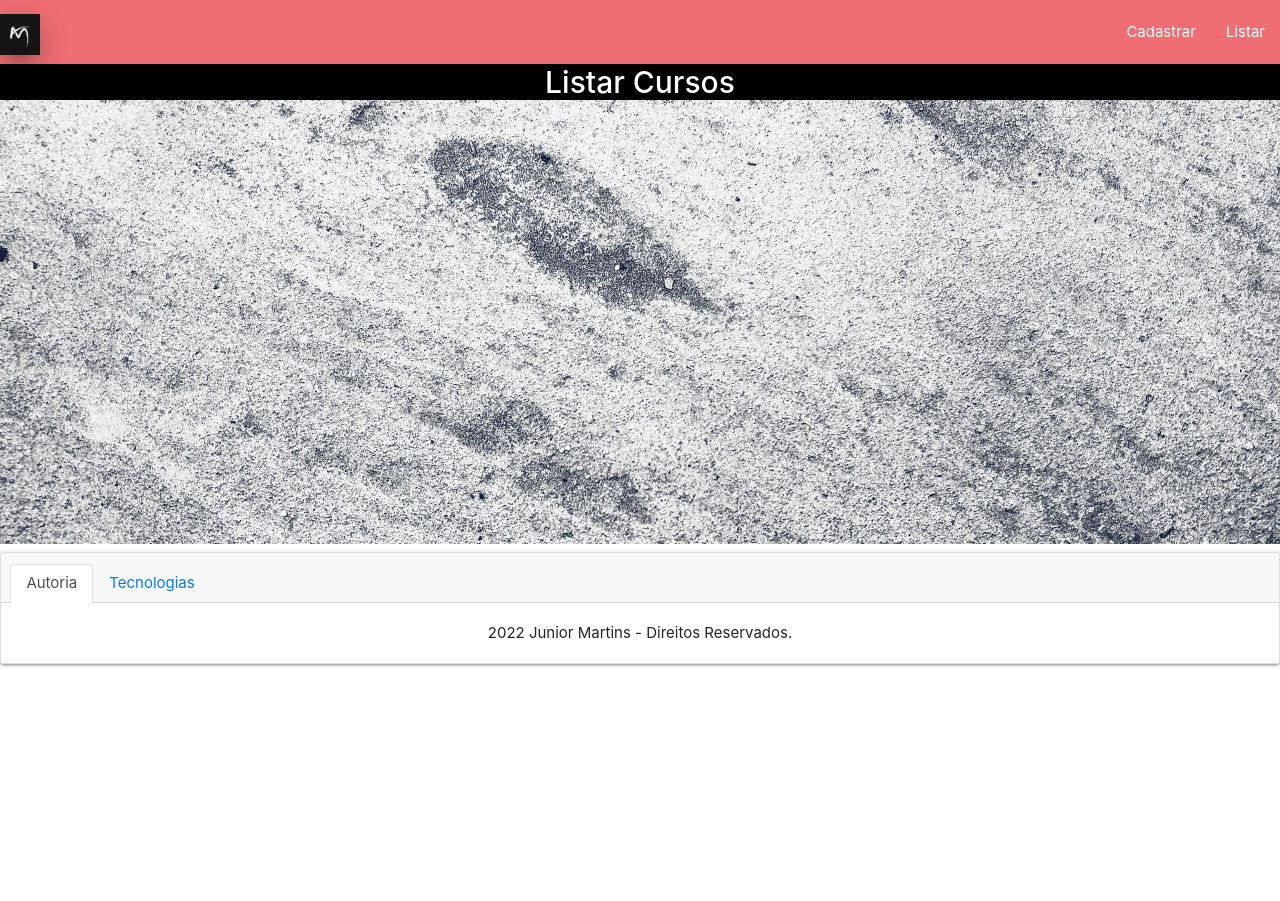
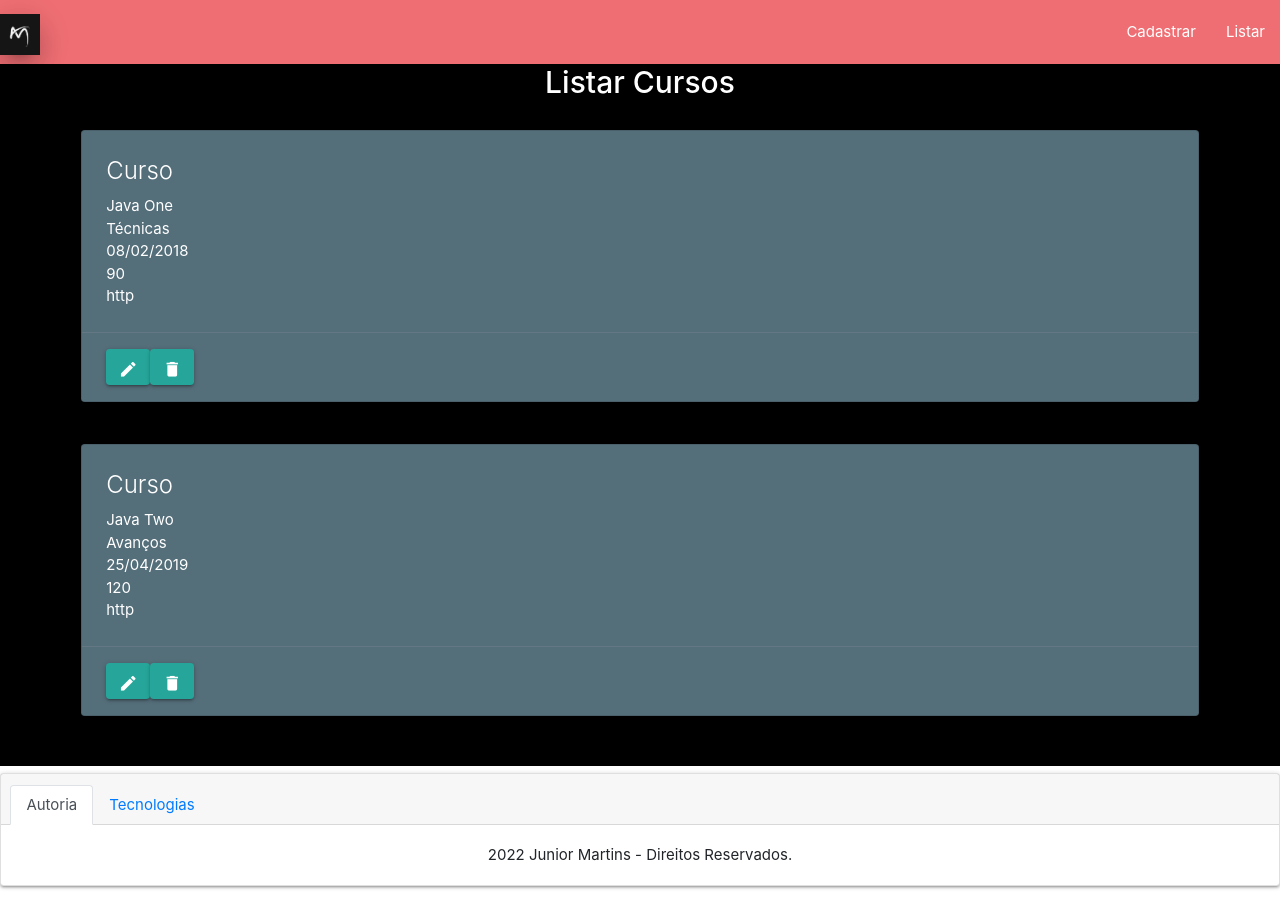
Before and after one commit to juniorsmartins/portfolio-com-angular, an Angular app in the folder portfolio/: page /listarCursos in a window 1280 px wide. Before the commit the page ends 800 px from the top, so only its background shows below. Built offline with nearby package versions, Linux system fonts and the light colour scheme.

Commit message:
Refinamento da lista.

```diff
--- a/portfolio/src/app/componentes/especificos/cadastrar-cursos/cadastrar-cursos.component.html
+++ b/portfolio/src/app/componentes/especificos/cadastrar-cursos/cadastrar-cursos.component.html
@@ -3,12 +3,13 @@
   <!-- <link rel="stylesheet" href="cadastrar-cursos.component.css"> -->
   <!-- Compiled and minified CSS -->
   <link rel="stylesheet" href="https://cdnjs.cloudflare.com/ajax/libs/materialize/1.0.0/css/materialize.min.css">
+  <link href="https://fonts.googleapis.com/icon?family=Material+Icons" rel="stylesheet">
 
   <div class="container">
 
     <div class="row">
       <form action="" class="col s12">
-        <h2 class="white-text"> {{ chapeus.formulario }} </h2> <!-- Interpolation -->
+        <h2 class="white-text"><i class="material-icons">school</i> {{ chapeus.formulario }} </h2> <!-- Interpolation -->
 
         <div class="row">
           <label for="titulo"> Titulo: </label>
@@ -44,10 +45,8 @@
 
         <div class="row">
           <div class="input-field col s6">
-            <button (click)="salvarCadastroDoCurso()" type="button" class="waves-effect waves-light btn-large" routerLink="/listarCursos">Salvar</button> <!-- Event Binding -->
-          </div>
-          <div class="input-field col s6">
-            <button (click)="limparFormularioDoCurso()" type="button" class="waves-effect waves-light btn-large">Limpar</button> <!-- Event Binding -->
+            <button (click)="salvarCadastroDoCurso()" type="button" class="waves-effect waves-light btn-large" routerLink="/listarCursos"><i class="material-icons left">save</i>Salvar</button> <!-- Event Binding -->
+            <button (click)="limparFormularioDoCurso()" type="button" class="waves-effect waves-light btn-large"><i class="material-icons left">clear</i>Limpar</button> <!-- Event Binding -->
           </div>
         </div>
       </form>
--- a/portfolio/src/app/componentes/especificos/item-cursos/item-cursos.component.html
+++ b/portfolio/src/app/componentes/especificos/item-cursos/item-cursos.component.html
@@ -2,7 +2,7 @@
   <link href="https://fonts.googleapis.com/icon?family=Material+Icons" rel="stylesheet">
 
   <div class="row">
-
+    <div class="col s12 m6">
       <div class="card blue-grey darken-1">
         <div class="card-content white-text">
           <span class="card-title">Curso</span>
@@ -13,11 +13,11 @@
           <p> {{ curso.link }} </p>
         </div>
         <div class="card-action">
-        <button (click)="editarCadastroDoCurso()" type="button" class="waves-effect waves-light btn-small"> <i class="material-icons">edit</i> </button>
-        <button (click)="deletarCadastroDoCurso()" type="button" class="waves-effect waves-light btn-small"> <i class="material-icons">delete</i> </button>
+          <button (click)="editarCadastroDoCurso()" type="button" class="waves-effect waves-light btn"> <i class="material-icons">edit</i> </button>
+          <button (click)="deletarCadastroDoCurso()" type="button" class="waves-effect waves-light btn"> <i class="material-icons">delete</i> </button>
+        </div>
+      </div>
     </div>
   </div>
 
-  </div>
-
 </article>
--- a/portfolio/src/app/componentes/especificos/item-cursos/item-cursos.component.ts
+++ b/portfolio/src/app/componentes/especificos/item-cursos/item-cursos.component.ts
@@ -19,6 +19,10 @@ export class ItemCursosComponent implements OnInit {
 
   ngOnInit(): void {}
 
+  larguraCardCurso(): string {
+    return '';
+  }
+
   editarCadastroDoCurso() {
     alert("Curso editado com sucesso!");
   }
--- a/portfolio/src/app/componentes/especificos/listar-cursos/listar-cursos.component.html
+++ b/portfolio/src/app/componentes/especificos/listar-cursos/listar-cursos.component.html
@@ -4,10 +4,16 @@
     <h2>Listar Cursos</h2>
   </header>
 
-  <div class="container" *ngIf="listaDeCursos.length > 0">
+  <div class="container" *ngIf="listaDeCursos.length > 0, else semCursos">
     <div *ngFor="let curso of listaDeCursos">
       <app-item-cursos [curso]="curso" ></app-item-cursos>
     </div>
   </div>
 
 </section>
+
+<ng-template #semCursos>
+  <div class="">
+    <p class="white-text">Nenhun curso cadastrado!</p>
+  </div>
+</ng-template>
--- a/portfolio/src/app/componentes/especificos/listar-cursos/listar-cursos.component.ts
+++ b/portfolio/src/app/componentes/especificos/listar-cursos/listar-cursos.component.ts
@@ -8,7 +8,20 @@ import { Component, OnInit } from '@angular/core';
 export class ListarCursosComponent implements OnInit {
 
   listaDeCursos = [
-
+    {
+      titulo: 'Java One',
+      instituicao: 'Técnicas',
+      dataConclusao: '08/02/2018',
+      cargaHoraria: 90,
+      link: 'http'
+    },
+    {
+      titulo: 'Java Two',
+      instituicao: 'Avanços',
+      dataConclusao: '25/04/2019',
+      cargaHoraria: 120,
+      link: 'http'
+    }
   ];
 
   constructor() {}
```
Lines whose indentation alone changed are shown as unchanged.
